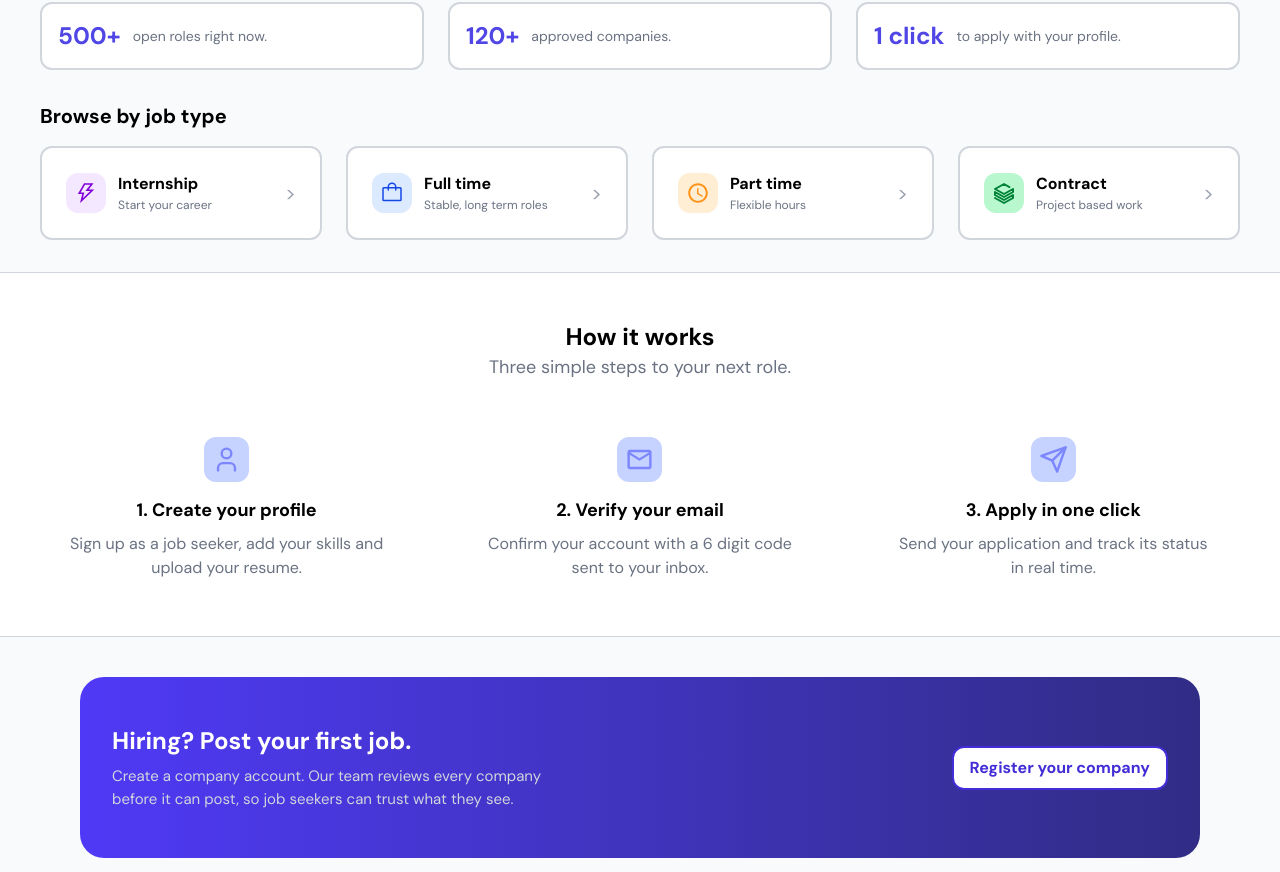
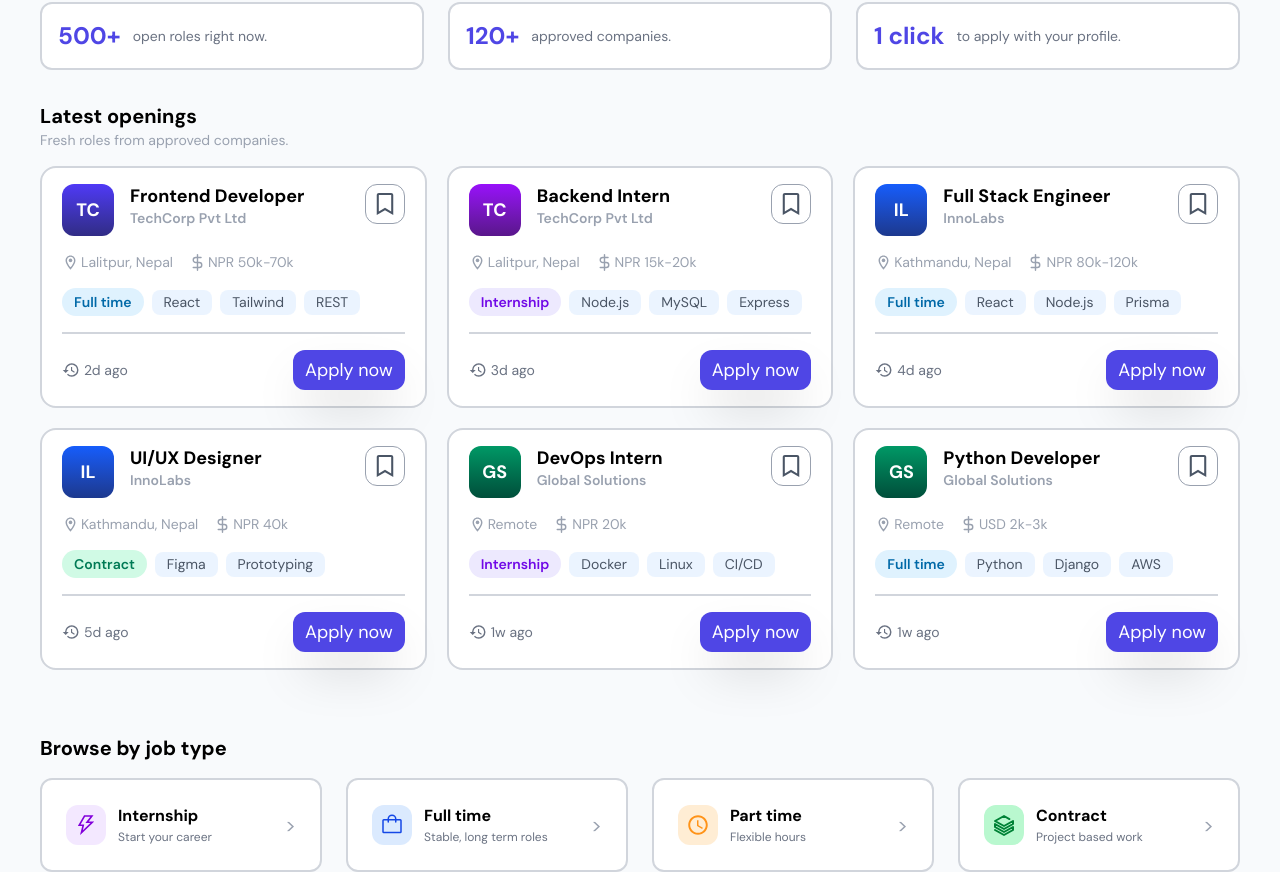
Before and after one commit to gokul-lamsal/jobkhoj, a React (Vite) app in the folder frontend/: page / in a window 1280 px wide. Shown: the part 514-1386 px from the top of the page. Built offline with nearby package versions, Linux system fonts and the light colour scheme.

Commit message:
done jobCard

```diff
--- a/frontend/src/components/global/Badge.jsx
+++ b/frontend/src/components/global/Badge.jsx
@@ -1,6 +1,6 @@
 
 const Badge = ({ type = "neutral",text }) => {
-  return <span className={`badge badge-${type}`}>{text}</span>;
+  return <span className={`badge  text-[14px]  badge-${type}`}>{text}</span>;
 };
 
 export default Badge;
--- a/frontend/src/components/global/Button.jsx
+++ b/frontend/src/components/global/Button.jsx
@@ -2,8 +2,9 @@ const Button = ({ text, type = "submit",extraCss }) => {
   return (
     <button
       type={type}
+      className="bg-primary flex justify-center items-center w-full h-full  hover:bg-primary-hover rounded-xl px-3 py-2 shadow-2xl  hover:cursor-pointer"
       style={extraCss}
-      className="bg-primary w-full h-full  hover:bg-primary-hover rounded-xl px-3 py-2 shadow-2xl  hover:cursor-pointer"
+
     >
       <span className="text-lg text-white">{text}</span>
     </button>
--- /dev/null
+++ b/frontend/src/components/global/Tag.jsx
@@ -0,0 +1,11 @@
+import React from 'react'
+
+const Tag = ({ tag }) => {
+    return (
+        <span key={tag} className="text-gray-600 text-[14px] rounded-lg px-3 py-0.5 cursor-pointer bg-blue-200/30">
+            {tag}
+        </span>
+    )
+}
+
+export default Tag
--- a/frontend/src/pages/public/HomePage.jsx
+++ b/frontend/src/pages/public/HomePage.jsx
@@ -7,6 +7,8 @@ import { LuUser } from "react-icons/lu";
 import { MdOutlineMail } from "react-icons/md";
 import { FiSend } from "react-icons/fi";
 import Button from "../../components/global/Button";
+import { Link } from "react-router-dom";
+import PostedJobCard from "./PostedJobCard";
 // import Button from "../components/Button"; // <- keep your own import path
 
 const popularTags = ["internship", "remote", "react", "python", "design"];
@@ -23,14 +25,14 @@ const jobTypes = [
     desc: "Start your career",
     icon: AiOutlineThunderbolt,
     color: "purple",
-       color: "bg-purple-100 text-purple-700",
+    color: "bg-purple-100 text-purple-700",
 
   },
   {
     title: "Full time",
     desc: "Stable, long term roles",
     icon: PiBag,
-       color: "bg-blue-100 text-blue-700",
+    color: "bg-blue-100 text-blue-700",
 
   },
   {
@@ -64,13 +66,91 @@ const steps = [
     icon: FiSend,
   },
 ];
+const postedJobs = [
+  {
+    id: 1,
+    title: "Frontend Developer",
+    company: "TechCorp Pvt Ltd",
+    companyInitials: "TC",
+    logoColor: "indigo",
+    location: "Lalitpur, Nepal",
+    salary: "NPR 50k-70k",
+    type: "Full time",
+    skills: ["React", "Tailwind", "REST"],
+    postedAgo: "2d ago",
+    bookmarked: false,
+  },
+  {
+    id: 2,
+    title: "Backend Intern",
+    company: "TechCorp Pvt Ltd",
+    companyInitials: "TC",
+    logoColor: "purple",
+    location: "Lalitpur, Nepal",
+    salary: "NPR 15k-20k",
+    type: "Internship",
+    skills: ["Node.js", "MySQL", "Express"],
+    postedAgo: "3d ago",
+    bookmarked: false,
+  },
+  {
+    id: 3,
+    title: "Full Stack Engineer",
+    company: "InnoLabs",
+    companyInitials: "IL",
+    logoColor: "blue",
+    location: "Kathmandu, Nepal",
+    salary: "NPR 80k-120k",
+    type: "Full time",
+    skills: ["React", "Node.js", "Prisma"],
+    postedAgo: "4d ago",
+    bookmarked: false,
+  },
+  {
+    id: 4,
+    title: "UI/UX Designer",
+    company: "InnoLabs",
+    companyInitials: "IL",
+    logoColor: "blue",
+    location: "Kathmandu, Nepal",
+    salary: "NPR 40k",
+    type: "Contract",
+    skills: ["Figma", "Prototyping"],
+    postedAgo: "5d ago",
+    bookmarked: false,
+  },
+  {
+    id: 5,
+    title: "DevOps Intern",
+    company: "Global Solutions",
+    companyInitials: "GS",
+    logoColor: "emerald",
+    location: "Remote",
+    salary: "NPR 20k",
+    type: "Internship",
+    skills: ["Docker", "Linux", "CI/CD"],
+    postedAgo: "1w ago",
+    bookmarked: false,
+  },
+  {
+    id: 6,
+    title: "Python Developer",
+    company: "Global Solutions",
+    companyInitials: "GS",
+    logoColor: "emerald",
+    location: "Remote",
+    salary: "USD 2k-3k",
+    type: "Full time",
+    skills: ["Python", "Django", "AWS"],
+    postedAgo: "1w ago",
+    bookmarked: false,
+  },
+];
 
 const Home = () => {
   return (
     <main>
       <section className="flex flex-col justify-center items-center gap-3 px-10 py-8 bg-linear-to-b from-indigo-50 via-indigo-50/40 to-white">
-
-
         <div className="flex flex-col mt-6 gap-4 items-center text-center">
           <h1 className="text-5xl font-extrabold">
             Find the internship or job
@@ -82,7 +162,7 @@ const Home = () => {
             follow every application from one place.
           </p>
         </div>
-             {/* Search bar */}
+        {/* Search bar */}
         <div className=" max-w-280 bg-white border gap-4 border-gray-200 shadow-lg shadow-indigo-100 p-2 rounded-xl flex items-center ">
           <div className="flex w-[22rem]  items-center gap-2 px-4">
             <CiSearch color="gray" size={20} className="shrink-0" />
@@ -147,12 +227,27 @@ const Home = () => {
           ))}
         </div>
       </section>
-
+      {/* Latest openings */}
+      <section className="flex flex-col gap-4 px-10 pt-8 mb-8">
+        <div >
+          <h2 className="text-xl font-bold">Latest openings</h2>
+          <p className="text-gray-400 text-sm">Fresh roles from approved companies.</p>
+        </div>
+        <div className="grid grid-cols-1 sm:grid-cols-1 lg:grid-cols-3 gap-5">
+          {
+            postedJobs.map((job, i) => {
+              return (
+                <PostedJobCard title={job.title} company={job.company} companyInitials={job.companyInitials} logoColor={job.logoColor} location={job.location} salary={job.salary} type={job.type} skills={job.skills} postedAgo={job.postedAgo} bookmarked={job.bookmarked} />
+              )
+            })
+          }
+        </div>
+      </section>
       {/* Browse by job type */}
       <section className="flex flex-col gap-4 px-10 pt-8 mb-8">
         <h2 className="text-xl font-bold">Browse by job type</h2>
         <div className="grid grid-cols-1 sm:grid-cols-2 lg:grid-cols-4 gap-6">
-          {jobTypes.map((job,i) => (
+          {jobTypes.map((job, i) => (
             <div
               key={i}
               className="flex group gap-3 items-center border-2 transition-all duration-200 cursor-pointer bg-white border-gray-300 hover:shadow-md shadow-gray-300 p-6 rounded-xl"
@@ -182,7 +277,7 @@ const Home = () => {
           </p>
         </div>
         <div className="grid grid-cols-3 gap-10">
-          {steps.map((s,i) => (
+          {steps.map((s, i) => (
             <div
               key={i}
               className="flex flex-col gap-2 items-center text-center p-6"
@@ -210,9 +305,11 @@ const Home = () => {
               can post, so job seekers can trust what they see.
             </p>
           </div>
-          <button className="px-4 py-2  text-[16px] border-2 font-bold text-indigo-700 bg-white rounded-xl">
-            Register your company
-          </button>
+          <Link to="/register?type=company" >
+            <button className="px-4 py-2  text-[16px] border-2 cursor-pointer font-bold text-indigo-700 bg-white rounded-xl">
+              Register your company
+            </button>
+          </Link>
         </div>
       </section>
     </main>
--- /dev/null
+++ b/frontend/src/pages/public/PostedJobCard.jsx
@@ -0,0 +1,101 @@
+import React, { useState } from 'react'
+import { CiBookmark } from 'react-icons/ci';
+import { FaBookmark, FaRegBookmark } from 'react-icons/fa';
+import { FiDollarSign } from 'react-icons/fi';
+import { MdOutlineHistory, MdOutlineLocationOn } from 'react-icons/md';
+import Badge from '../../components/global/Badge';
+import Tag from '../../components/global/Tag';
+import Button from '../../components/global/Button';
+
+const PostedJobCard = ({
+    title,
+    company,
+    companyInitials,
+    logoColor = "purple",
+    location,
+    salary,
+    type,
+    skills = [],
+    postedAgo,
+    bookmarked = false,
+    onToggleBookmark,
+}) => {
+    const gradients = {
+        indigo: "from-indigo-600 to-indigo-900",
+        blue: "from-blue-600 to-blue-900",
+        emerald: "from-emerald-600 to-emerald-900",
+        purple: "from-purple-600 to-purple-900",
+    };
+
+    const badgeType = {
+        "contract": "success",
+        "part time": "warning",
+        "internship": "primary",
+        "full time": "info"
+    }
+    const [Isbookmarked, setIsBookMarked] = useState(false)
+    const changeBookmarkState = () => {
+        setIsBookMarked(prev => !prev)
+    }
+
+    return (
+        <div className='py-4 px-5 flex flex-col gap-4 border-2 border-gray-300 bg-white cursor-pointer hover:scale-105 hover:shadow shrink transition-all duration-200 ease-out min-h-fit h-55 rounded-2xl'>
+            <div className='flex gap-4 '>
+                <div className={`h-13 w-13 rounded-xl flex items-center justify-center text-white font-bold text-lg bg-linear-to-b ${gradients[logoColor]}`} >
+                    {companyInitials}
+                </div>
+                <div className='flex flex-col '>
+                    <h3 className='font-bold -mt-0.5 text-lg'>{title}</h3>
+                    <span className=' text-sm  -mt-0.5 font-semibold text-gray-400'>{company}</span>
+                </div>
+                <button onClick={changeBookmarkState} className={`ml-auto self-start border font-bold ${Isbookmarked ? "border-yellow-400  text-yellow-400" : "border-gray-400 text-gray-600"} cursor-pointer p-2 rounded-xl`}>
+
+                    {Isbookmarked ? (<FaBookmark size={22} />) : (<FaRegBookmark size={22} />)}
+
+                </button>
+            </div>
+            {/* location */}
+            <div className='text-gray-400 flex text-sm gap-4 items-center'>
+                <div className='flex items-center gap-0.5'>
+                    <span>
+                        <MdOutlineLocationOn size={17} />
+                    </span>
+                    <span>
+                        {location}
+                    </span>
+                </div>
+                <div className='flex items-center gap-0.5'>
+                    <span>
+                        <FiDollarSign size={17} />
+                    </span>
+                    <span>
+                        {salary}
+                    </span>
+                </div>
+            </div>
+            {/* tag */}
+            <div className='flex items-center gap-2 border-b-2 pb-4 border-gray-300'>
+                <Badge type={badgeType[type.toLowerCase()]} text={type} />
+                {
+                    skills?.map((skill, i) => {
+                        return (
+                            <Tag tag={skill} />
+                        )
+                    })
+                }
+            </div>
+            {/* Time */}
+            <div className='flex justify-between items-center'>
+                <div className='flex items-center gap-1 text-gray-500 text-sm'>
+                  <MdOutlineHistory size={18}/>
+                  <span>{postedAgo}</span>
+                </div>
+                <div className='h-10  text-center'>
+                    <Button type='button' text={"Apply now"} />
+                </div>
+            </div>
+        </div >
+    )
+}
+
+export default PostedJobCard
```
